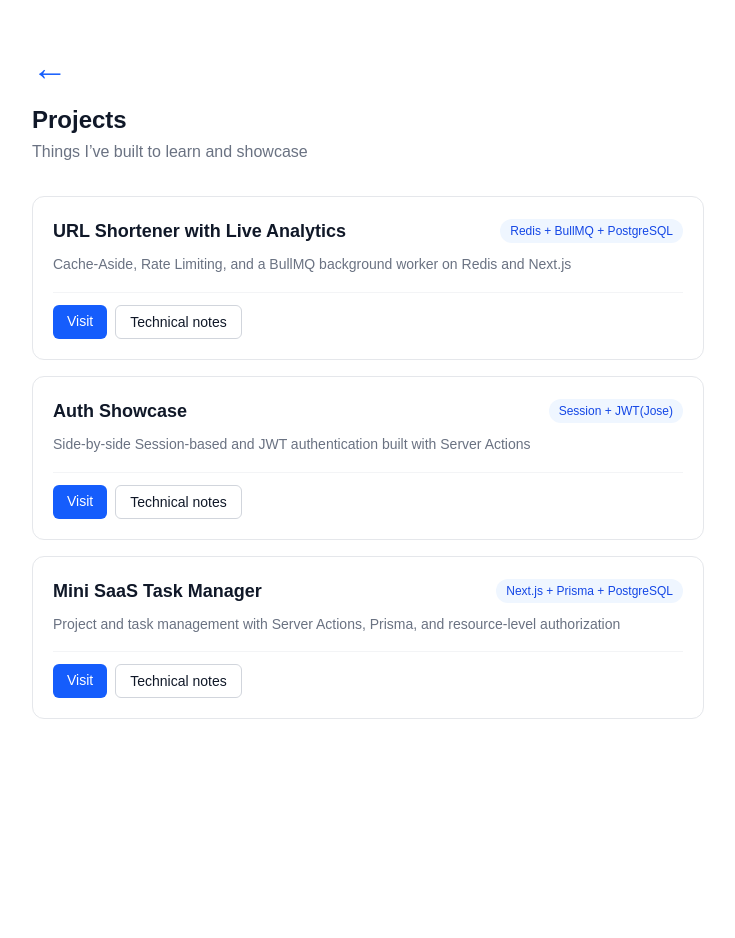
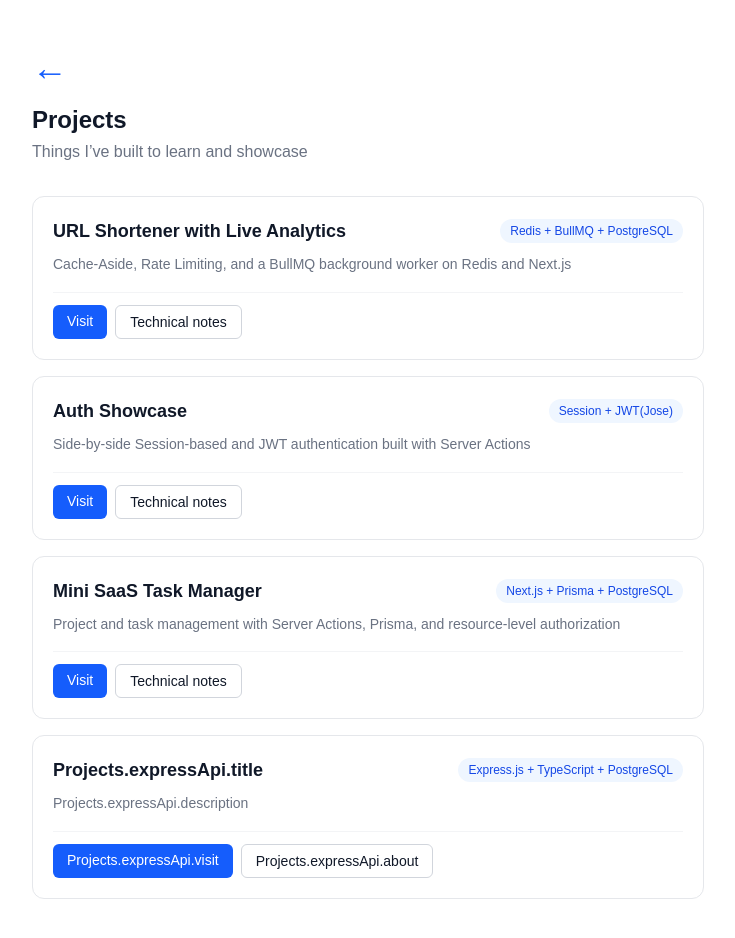
Before and after one commit to trixcoding/portfolio-landing, a Next.js app: page /en/projects in a window 1280 px wide. Shown: the top 938 px of the page, without its empty margins (272-1007 px from the left). Before the commit the page ends 800 px from the top, so only its background shows below. Built offline with nearby package versions, Linux system fonts and the light colour scheme.

Commit message:
Update page.tsx

```diff
--- a/app/[locale]/projects/page.tsx
+++ b/app/[locale]/projects/page.tsx
@@ -54,6 +54,16 @@ export default async function ProjectsPage() {
             visitUrl="https://saas-task-manager-five.vercel.app"
             aboutUrl="https://saas-task-manager-five.vercel.app/about"
           />
+<ProjectCard
+  title={t('expressApi.title')}
+  description={t('expressApi.description')}
+  tag="Express.js + TypeScript + PostgreSQL"
+  visitLabel={t('expressApi.visit')}
+  aboutLabel={t('expressApi.about')}
+  visitUrl="#"
+  aboutUrl="#"
+/>
+
         </div>
       </div>
     </div>
```
